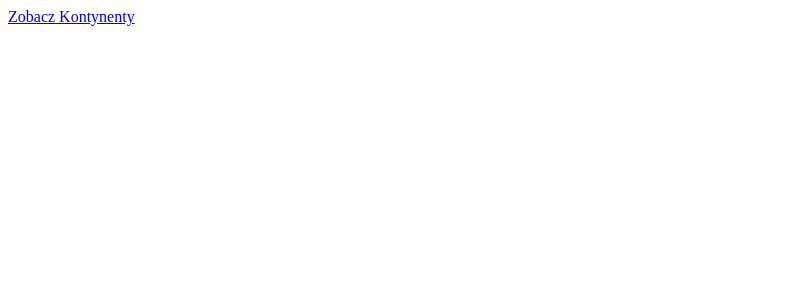
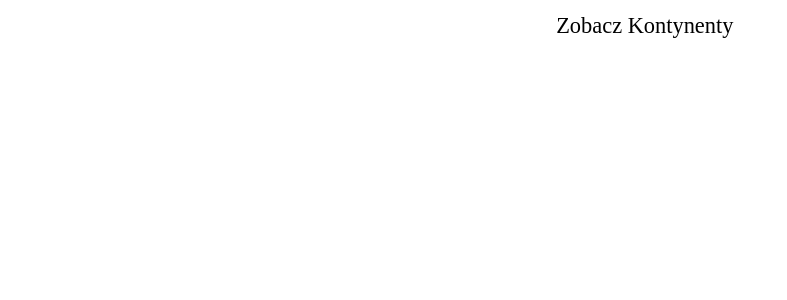
Before and after one commit to DanielO199/coding-challenge, a React (Create React App) app: page / in a window 1280 px wide. Shown: the top 300 px of the page, without its empty margins (0-787 px from the left). Built offline with nearby package versions, Linux system fonts and the light colour scheme.

Commit message:
add styles for countries and home views

```diff
--- a/src/views/Countries/index.tsx
+++ b/src/views/Countries/index.tsx
@@ -3,6 +3,7 @@ import { useParams } from 'react-router-dom';
 
 import { ICountry } from 'types';
 import { GET_COUNTRIES } from 'graphql/queries';
+import { Wrapper, StyledItem } from './styles';
 
 interface ParamTypes {
   code: string;
@@ -21,17 +22,17 @@ const Countries = () => {
   if (error) return <div>Error...</div>;
 
   return (
-    <div>
+    <Wrapper>
       {data?.continent?.countries?.map(
         ({ name, emoji, languages }: ICountry) => (
-          <div key={name}>
-            {name}
-            {emoji}
-            {languages[0]?.name}
-          </div>
+          <StyledItem key={name}>
+            <div>Nazwa: {name}</div>
+            <div>{emoji}</div>
+            <div>Język: {languages[0]?.name}</div>
+          </StyledItem>
         )
       )}
-    </div>
+    </Wrapper>
   );
 };
 
--- /dev/null
+++ b/src/views/Countries/styles.tsx
@@ -0,0 +1,24 @@
+import styled from 'styled-components';
+
+export const Wrapper = styled.div`
+  display: grid;
+  grid-template-columns: repeat(3, 1fr);
+  gap: 2rem;
+  align-items: center;
+  justify-content: center;
+`;
+export const StyledItem = styled.div`
+  display: flex;
+  justify-content: space-between;
+  align-items: center;
+  border-radius: 5px;
+  border: solid gray 1px;
+  transition: ease-in 0.3s;
+  margin-bottom: 0.8rem;
+  padding: 0.5rem;
+
+  &:hover {
+    transform: translateX(15px);
+    transition: ease-in 0.3s;
+  }
+`;
--- a/src/views/Home/index.tsx
+++ b/src/views/Home/index.tsx
@@ -1,11 +1,6 @@
-import { Link } from 'react-router-dom';
-
+import { StyledLink } from './styles';
 const Home = () => {
-  return (
-    <div>
-      <Link to={'/continents'}> Zobacz Kontynenty</Link>
-    </div>
-  );
+  return <StyledLink to={'/continents'}> Zobacz Kontynenty</StyledLink>;
 };
 
 export default Home;
--- /dev/null
+++ b/src/views/Home/styles.tsx
@@ -0,0 +1,13 @@
+import styled from 'styled-components';
+import { Link } from 'react-router-dom';
+
+export const StyledLink = styled(Link)`
+  display: block;
+  text-align: center;
+  width: 100%;
+  text-decoration: none;
+  font-size: 1.4rem;
+  padding: 0.3rem;
+  cursor: pointer;
+  color: inherit;
+`;
```
